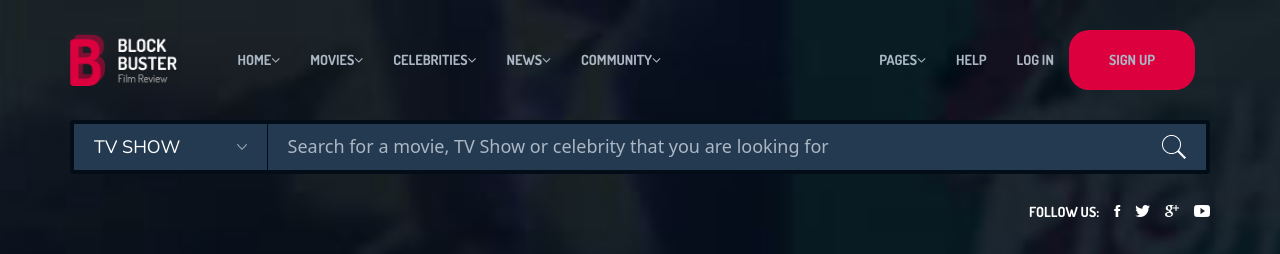
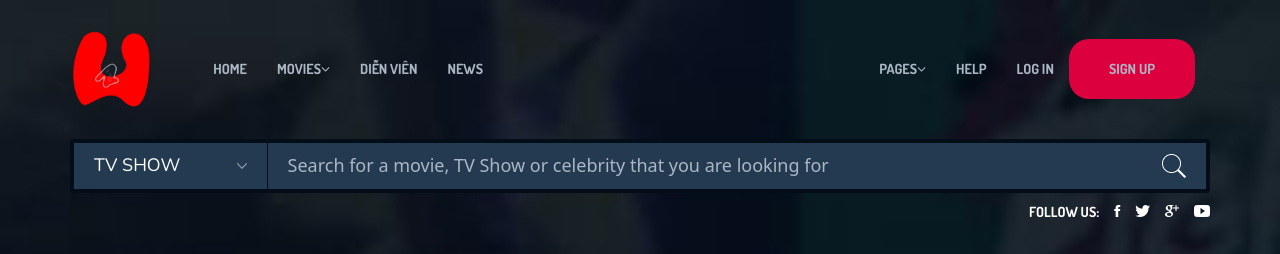
Before and after one commit to yuhii167/Phim, a Django app: a page that uses phim/templates/phim_base.html in a window 1280 px wide. Shown: the top 254 px of the page. Run offline with Django 4.2, Linux system fonts and the light colour scheme; data comes from the database, SQL or seed files in the repository; both versions use the stored data as it was after the commit; some libraries are stand-ins or nearby versions.

Commit message:
Update View Login Home

```diff
--- a/phim/apps.py
+++ b/phim/apps.py
@@ -4,3 +4,6 @@ from django.apps import AppConfig
 class PhimConfig(AppConfig):
     default_auto_field = 'django.db.models.BigAutoField'
     name = 'phim'
+
+def ready(self):
+    from . import signals
--- a/phim/form/Login.py
+++ b/phim/form/Login.py
@@ -4,11 +4,11 @@ from django import forms
 class UserLoginForm(forms.Form):
 
     username = forms.CharField(widget=forms.TextInput(attrs={
-        "name" : "username", "class": "input100",
+        "name" : "username",
         "placeholder": "Tài khoản"
     }))
 
     password = forms.CharField(widget=forms.PasswordInput(attrs={
-        "name":"password", "class": "input100",
+        "name":"password",
         "placeholder":"Mật khẩu"
     }))
--- a/phim/templates/account/login_base.html
+++ b/phim/templates/account/login_base.html
@@ -4,7 +4,7 @@
 
 <head>
 	<!-- Basic need -->
-	<title>Xem Phim Không Bản Quyền |{% block title %}{% endblock title %} </title>
+	<title>Xem Hay Ho |{% block title %}{% endblock title %} </title>
 	<link rel="icon" href="{% static 'images/favicon.ico' %}"
           type="image/gif" sizes="16x16">
 	<meta charset="UTF-8">
--- a/phim/templates/phim_base.html
+++ b/phim/templates/phim_base.html
@@ -4,11 +4,12 @@
 
 <head>
 	<!-- Basic need -->
-	<title>Xem Phim Không Bản Quyền|{% block title %} {% endblock title %}</title>
+	<title>Xem Hay Ho |{% block title %} {% endblock title %}</title>
+	<link rel="icon" href="{% static 'images/logo_home.png' %}">
 	<meta charset="UTF-8">
 	<meta name="description" content="">
-	<meta name="keywords" content="">
-	<meta name="author" content="">
+	<meta name="keywords" content="XemHayHo">
+	<meta name="author" content="NguyenDucNgoc">
 	<link rel="profile" href="#">
 
     <!--Google Font-->
@@ -27,7 +28,7 @@
 <body>
 <!--preloading-->
 <div id="preloader">
-    <a href="{% url 'phim:home'%}" class="logo" src="{% static 'images/logo1.png' %}"  width="119" height="58">
+    <a href="{% url 'phim:home'%}" class="logo" src="{% static 'images/logo_website.png' %}"  width="119" height="58">
     <div id="status">
         <span></span>
         <span></span>
@@ -42,14 +43,13 @@
 				<!-- Brand and toggle get grouped for better mobile display -->
 				<div class="navbar-header logo">
 				    <div class="navbar-toggle" data-toggle="collapse" data-target="#bs-example-navbar-collapse-1">
-					    <span class="sr-only">Toggle navigation</span>
 					    <div id="nav-icon1">
 							<span></span>
 							<span></span>
 							<span></span>
 						</div>
 				    </div>
-				    <a href="{% url 'phim:home'%}"><img class="logo" src="{% static 'images/logo1.png' %}"  width="119" height="58"></a>
+				    <a href="{% url 'phim:home'%}"><img class="logo" src="{% static 'images/logo_home.png' %}"  width="90" height="45"></a>
 			    </div>
 				<!-- Collect the nav links, forms, and other content for toggling -->
 				<div class="collapse navbar-collapse flex-parent" id="bs-example-navbar-collapse-1">
@@ -59,13 +59,13 @@
 						</li>
 						<li class="dropdown first">
 							<a class="btn btn-default dropdown-toggle lv1" data-toggle="dropdown">
-							Home <i class="fa fa-angle-down" aria-hidden="true"></i>
+							Home <i aria-hidden="true"></i>
 							</a>
-							<ul class="dropdown-menu level1">
+							<!-- <ul class="dropdown-menu level1">
 								<li><a href="#">1</a></li>
 								<li><a href="#">2</a></li>
 
-							</ul>
+							</ul> -->
 						</li>
 						<li class="dropdown first">
 							<a class="btn btn-default dropdown-toggle lv1" data-toggle="dropdown" data-hover="dropdown">
@@ -73,49 +73,29 @@
 							</a>
 							<ul class="dropdown-menu level1">
 								<li class="dropdown">
-									<a href="#" class="dropdown-toggle" data-toggle="dropdown" >Movie grid<i class="ion-ios-arrow-forward"></i></a>
+									<a href="#" class="dropdown-toggle" data-toggle="dropdown" >xem phim<i class="ion-ios-arrow-forward"></i></a>
 									<ul class="dropdown-menu level2">
-										<li><a href="moviegrid.html">Movie grid</a></li>
-										<li><a href="moviegridfw.html">movie grid full width</a></li>
+										<li><a href="moviegrid.html">phim hot</a></li>
+										<li><a href="moviegridfw.html">phim news</a></li>
 									</ul>
 								</li>
-								<li><a href="movielist.html">Movie list</a></li>
-								<li><a href="moviesingle.html">Movie single</a></li>
-								<li class="it-last"><a href="seriessingle.html">Series single</a></li>
+								<li><a href="movielist.html">Danh sách phim</a></li>
+								<li><a href="moviesingle.html">Phim lẻ</a></li>
+								<li class="it-last"><a href="seriessingle.html">Phim bộ</a></li>
 							</ul>
 						</li>
 						<li class="dropdown first">
 							<a class="btn btn-default dropdown-toggle lv1" data-toggle="dropdown" data-hover="dropdown">
-							celebrities <i class="fa fa-angle-down" aria-hidden="true"></i>
+							Diễn viên <i  aria-hidden="true"></i>
 							</a>
-							<ul class="dropdown-menu level1">
-								<li><a href="celebritygrid01.html">celebrity grid 01</a></li>
-								<li><a href="celebritygrid02.html">celebrity grid 02 </a></li>
-								<li><a href="celebritylist.html">celebrity list</a></li>
-								<li class="it-last"><a href="celebritysingle.html">celebrity single</a></li>
-							</ul>
 						</li>
 						<li class="dropdown first">
 							<a class="btn btn-default dropdown-toggle lv1" data-toggle="dropdown" data-hover="dropdown">
-							news <i class="fa fa-angle-down" aria-hidden="true"></i>
+							news <i  aria-hidden="true"></i>
 							</a>
-							<ul class="dropdown-menu level1">
-								<li><a href="bloglist.html">blog List</a></li>
-								<li><a href="bloggrid.html">blog Grid</a></li>
-								<li class="it-last"><a href="blogdetail.html">blog Detail</a></li>
-							</ul>
+
 						</li>
-						<li class="dropdown first">
-							<a class="btn btn-default dropdown-toggle lv1" data-toggle="dropdown" data-hover="dropdown">
-							community <i class="fa fa-angle-down" aria-hidden="true"></i>
-							</a>
-							<ul class="dropdown-menu level1">
-								<li><a href="userfavoritegrid.html">user favorite grid</a></li>
-								<li><a href="userfavoritelist.html">user favorite list</a></li>
-								<li><a href="userprofile.html">user profile</a></li>
-								<li class="it-last"><a href="userrate.html">user rate</a></li>
-							</ul>
-						</li>
+
 					</ul>
 					<ul class="nav navbar-nav flex-child-menu menu-right">
 						<li class="dropdown first">
@@ -129,6 +109,16 @@
 							</ul>
 						</li>
 						<li><a href="#">Help</a></li>
+						{% if request.user.is_authenticated %}
+						<li><a href="{% url 'phim:login' %}">LOG Out</a></li>
+						<li style="    background-color: #dd003f;
+						color: #ffffff;
+						padding: 5px 25px;
+						-webkit-border-radius: 20px;
+						-moz-border-radius: 20px;
+						border-radius: 20px;"><a href="{% url 'phim:profile' %}">Profile</a></li>
+
+						{% else %}
 						<li><a href="{% url 'phim:login' %}">LOG In</a></li>
 						<li style="    background-color: #dd003f;
 						color: #ffffff;
@@ -136,6 +126,7 @@
 						-webkit-border-radius: 20px;
 						-moz-border-radius: 20px;
 						border-radius: 20px;"><a href="{% url 'phim:register' %}">sign up</a></li>
+						{% endif %}
 					</ul>
 				</div>
 			<!-- /.navbar-collapse -->
--- a/phim/views/account/logout_view.py
+++ b/phim/views/account/logout_view.py
@@ -1,11 +1,12 @@
-from django.contrib.auth import authenticate, login
+from django.contrib.auth import logout
 from django.contrib import messages
 from django.shortcuts import render,redirect
 from django.views.generic import View
 
+
 class UserLogoutView(View):
 
-    template_name = 'account/logout.html'
+    template_name = 'account/home.html'
 
     def get(self, request):
         logout(request)
--- a/phim/views/account/register_view.py
+++ b/phim/views/account/register_view.py
@@ -23,7 +23,6 @@ class UserRegisterView(View):
         return render(request,self.template_name,self.context_object)
 
     def post(self, request, *args, **kwargs):
-        print('hello')
         register_form = UserRegisterForm(request.POST)
 
         if register_form.is_valid():
@@ -33,8 +32,8 @@ class UserRegisterView(View):
 
             current_site = get_current_site(request)
             subject = 'Đã tạo tài khoản thành công'
-            print(user)
-            return render(request, self.template_name, self.context_object)
+
+            return redirect('phim:login')
 
         else:
             messages.error(request, "Vui lòng nhập lại thông tin")
```
Also changed, not shown: phim/signals.py (+15 -0 lines), phim/templates/account/login.html (+3 -4 lines), phim/views/account/login_view.py (+4 -7 lines), README.md, db.sqlite3, phim/static/images/logo1.png (deleted), phim/static/images/logo2.png (deleted), phim/static/images/logo_home.png (added), phim/static/images/logo_website.png (added).
